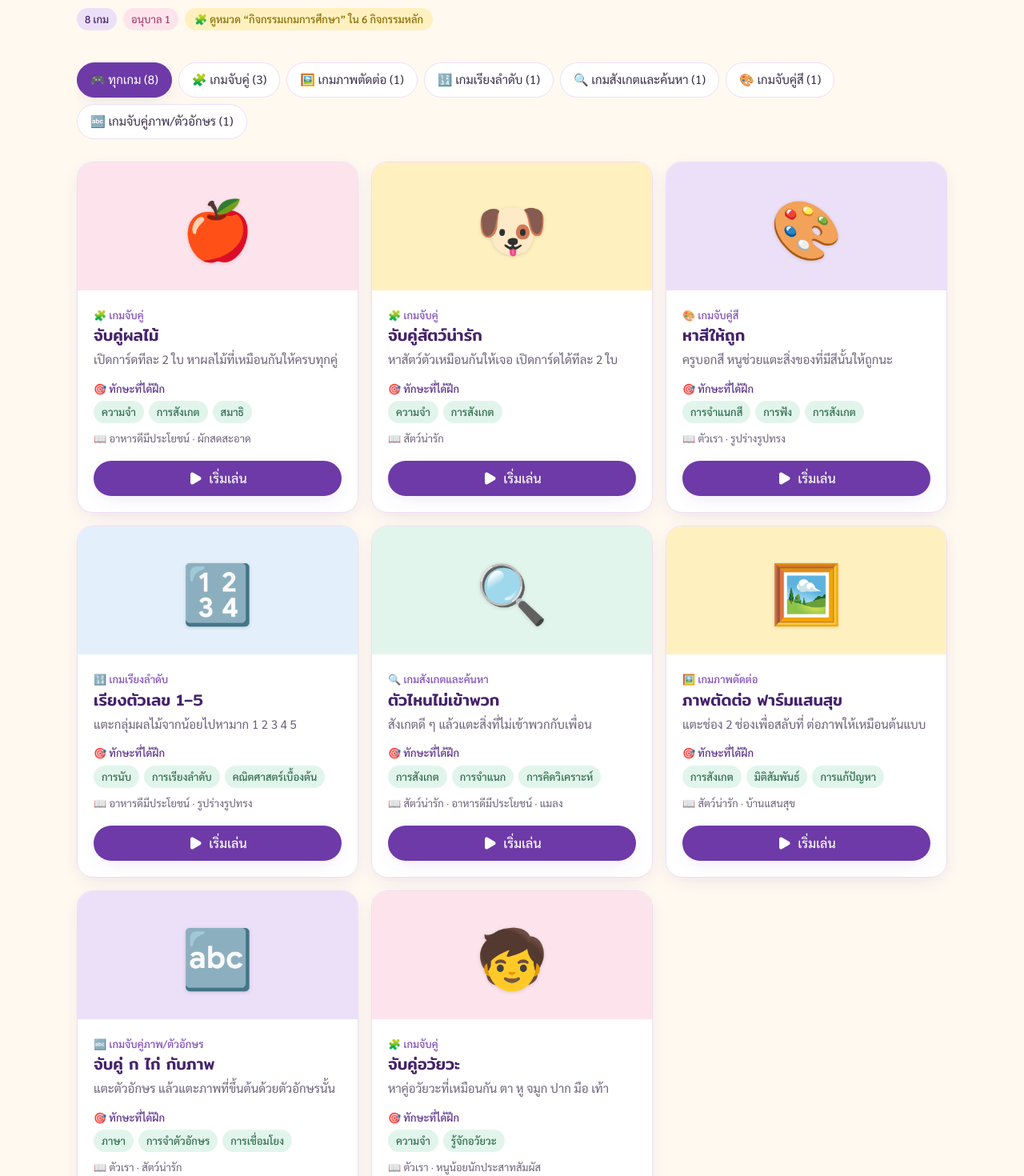
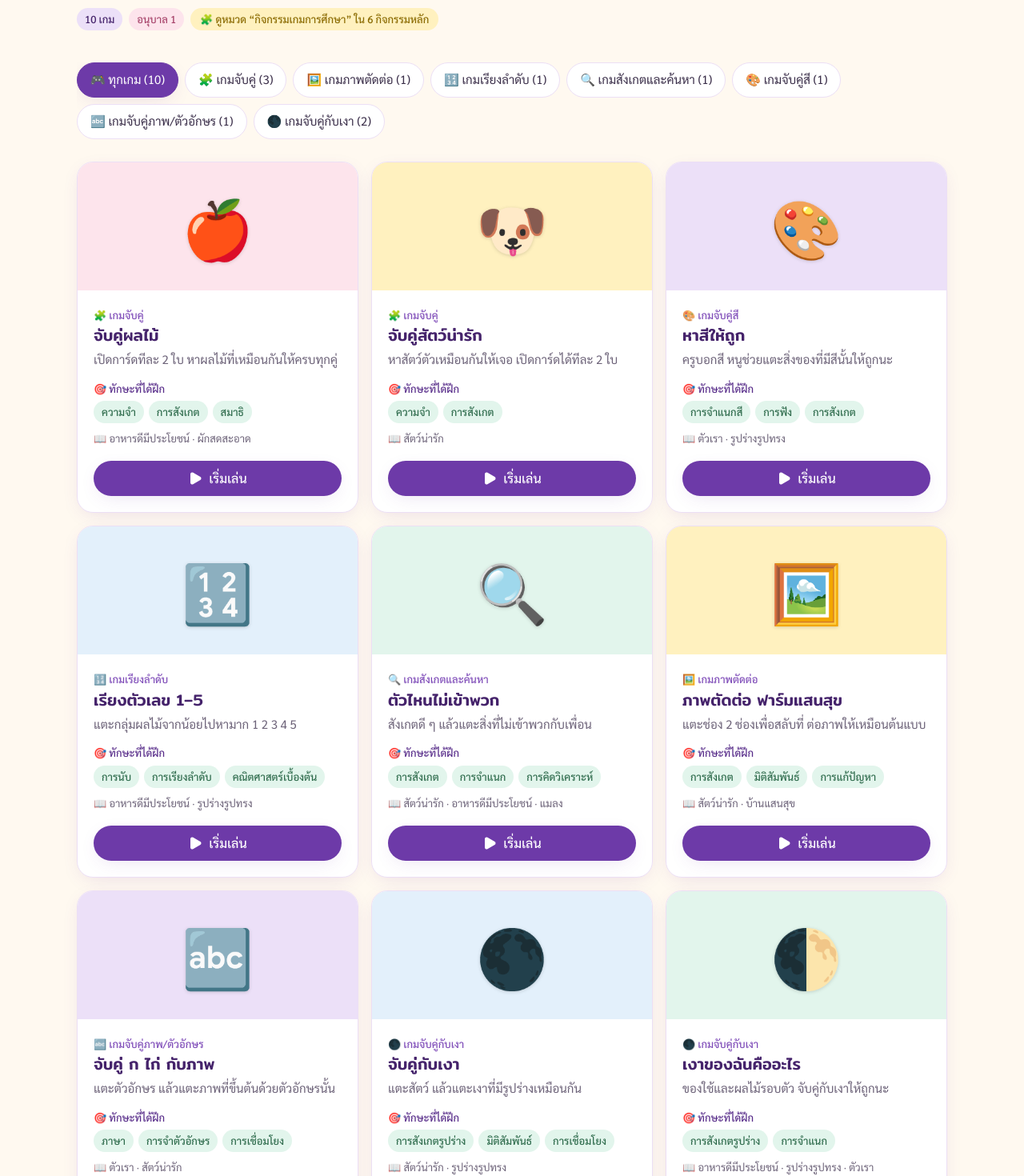
Before and after one commit to wachi9142-cpu/plan-play-learn-fang-front, a Next.js app: page /games in a window 1280 px wide. Shown: the part 200-1670 px from the top of the page at 80% size. Built offline with nearby package versions, Linux system fonts and the light colour scheme.

Commit message:
feat: add shadow match game and corresponding styles

```diff
--- a/src/app/globals.css
+++ b/src/app/globals.css
@@ -135,3 +135,10 @@ img, svg { max-width: 100%; height: auto; }
   75% { transform: translateX(6px); }
 }
 .animate-shake { animation: shake 300ms ease; }
+
+/* เกมจับคู่กับเงา: เปลี่ยน emoji เป็นเงาดำ */
+.emoji-shadow {
+  color: transparent;
+  text-shadow: 0 0 0 #3b2f4a;
+  filter: brightness(0) opacity(0.85);
+}
--- a/src/components/games/GamePlayer.tsx
+++ b/src/components/games/GamePlayer.tsx
@@ -17,5 +17,13 @@ export function GamePlayer({ config }: { config: GameConfig }) {
     case "color-match": return <ColorMatchGame rounds={config.rounds} />;
     case "tile-puzzle": return <TilePuzzleGame scene={config.scene} size={config.size} />;
     case "pair-columns": return <PairColumnsGame pairs={config.pairs} />;
+    case "shadow-match":
+      return (
+        <PairColumnsGame
+          pairs={config.items.map((i) => ({ left: i.emoji, right: i.emoji, label: i.label }))}
+          shadowRight
+          instruction={{ idle: "แตะรูปก่อน แล้วแตะเงาที่เหมือนกัน", picked: (l) => `เลือก ${l} แล้ว → แตะเงาของมัน` }}
+        />
+      );
   }
 }
--- a/src/components/games/engines/PairColumnsGame.tsx
+++ b/src/components/games/engines/PairColumnsGame.tsx
@@ -5,8 +5,15 @@ import { BigTile, GameShell, shuffle } from "@/components/games/GameShell";
 
 type Pair = { left: string; right: string; label: string };
 
-/** 🔤 เกมจับคู่ 2 คอลัมน์ — แตะฝั่งซ้าย (ตัวอักษร) แล้วแตะฝั่งขวา (ภาพ) */
-export function PairColumnsGame({ pairs }: { pairs: Pair[] }) {
+interface Props {
+  pairs: Pair[];
+  /** แสดงฝั่งขวาเป็นเงาดำ (เกมจับคู่กับเงา) */
+  shadowRight?: boolean;
+  instruction?: { idle: string; picked: (left: string) => string };
+}
+
+/** 🔤 เกมจับคู่ 2 คอลัมน์ — แตะฝั่งซ้าย (ตัวอักษร/รูป) แล้วแตะฝั่งขวา (ภาพ/เงา) */
+export function PairColumnsGame({ pairs, shadowRight = false, instruction }: Props) {
   const [lefts, setLefts] = useState<Pair[]>([]);
   const [rights, setRights] = useState<Pair[]>([]);
   const [selLeft, setSelLeft] = useState<string | null>(null);
@@ -35,7 +42,11 @@ export function PairColumnsGame({ pairs }: { pairs: Pair[] }) {
 
   return (
     <GameShell
-      instruction={selLeft ? `เลือก "${selLeft}" แล้ว → แตะภาพที่ขึ้นต้นด้วยตัวนี้` : "แตะตัวอักษรก่อน แล้วแตะภาพที่ตรงกัน"}
+      instruction={
+        selLeft
+          ? (instruction?.picked(selLeft) ?? `เลือก "${selLeft}" แล้ว → แตะภาพที่ขึ้นต้นด้วยตัวนี้`)
+          : (instruction?.idle ?? "แตะตัวอักษรก่อน แล้วแตะภาพที่ตรงกัน")
+      }
       done={done}
       onRestart={restart}
       stats={wrongs === 0 ? "จับคู่ถูกหมดเลย!" : `ผิดไป ${wrongs} ครั้ง`}
@@ -47,8 +58,8 @@ export function PairColumnsGame({ pairs }: { pairs: Pair[] }) {
               key={p.left}
               onClick={() => !matched.has(p.left) && setSelLeft(p.left)}
               state={matched.has(p.left) ? "correct" : selLeft === p.left ? "selected" : "idle"}
-              className="aspect-auto min-h-16 font-display text-3xl sm:min-h-20 sm:text-4xl"
-              ariaLabel={`ตัวอักษร ${p.left}`}
+              className={shadowRight ? "aspect-auto min-h-16 sm:min-h-20" : "aspect-auto min-h-16 font-display text-3xl sm:min-h-20 sm:text-4xl"}
+              ariaLabel={shadowRight ? p.label : `ตัวอักษร ${p.left}`}
             >
               {p.left}
             </BigTile>
@@ -61,9 +72,9 @@ export function PairColumnsGame({ pairs }: { pairs: Pair[] }) {
               onClick={() => tapRight(p)}
               state={matched.has(p.left) ? "correct" : wrongRight === p.left ? "wrong" : selLeft ? "idle" : "disabled"}
               className="aspect-auto min-h-16 sm:min-h-20"
-              ariaLabel={p.label}
+              ariaLabel={shadowRight ? `เงาของ ${p.label}` : p.label}
             >
-              {p.right}
+              {shadowRight && !matched.has(p.left) ? <span className="emoji-shadow">{p.right}</span> : p.right}
             </BigTile>
           ))}
         </div>
--- a/src/data/games.ts
+++ b/src/data/games.ts
@@ -7,6 +7,7 @@ export const GAME_CATEGORIES: Record<GameCategory, { emoji: string; label: strin
   observe: { emoji: "🔍", label: "เกมสังเกตและค้นหา" },
   color: { emoji: "🎨", label: "เกมจับคู่สี" },
   letter: { emoji: "🔤", label: "เกมจับคู่ภาพ/ตัวอักษร" },
+  shadow: { emoji: "🌑", label: "เกมจับคู่กับเงา" },
 };
 
 /**
@@ -156,6 +157,44 @@ export const GAMES: Game[] = [
     },
   },
   {
+    id: "shadow-animals",
+    title: "จับคู่กับเงา",
+    emoji: "🌑",
+    cover: "bg-sky-soft",
+    description: "แตะสัตว์ แล้วแตะเงาที่มีรูปร่างเหมือนกัน",
+    skills: ["การสังเกตรูปร่าง", "มิติสัมพันธ์", "การเชื่อมโยง"],
+    gradeId: "k1",
+    category: "shadow",
+    planIds: ["animals", "shapes"],
+    activityType: "game",
+    config: {
+      engine: "shadow-match",
+      items: [
+        { emoji: "🐘", label: "ช้าง" }, { emoji: "🦒", label: "ยีราฟ" }, { emoji: "🐢", label: "เต่า" },
+        { emoji: "🦋", label: "ผีเสื้อ" }, { emoji: "🐟", label: "ปลา" },
+      ],
+    },
+  },
+  {
+    id: "shadow-things",
+    title: "เงาของฉันคืออะไร",
+    emoji: "🌓",
+    cover: "bg-mint-soft",
+    description: "ของใช้และผลไม้รอบตัว จับคู่กับเงาให้ถูกนะ",
+    skills: ["การสังเกตรูปร่าง", "การจำแนก"],
+    gradeId: "k1",
+    category: "shadow",
+    planIds: ["food", "shapes", "myself"],
+    activityType: "game",
+    config: {
+      engine: "shadow-match",
+      items: [
+        { emoji: "🍌", label: "กล้วย" }, { emoji: "☂️", label: "ร่ม" }, { emoji: "✂️", label: "กรรไกร" },
+        { emoji: "🧸", label: "ตุ๊กตาหมี" }, { emoji: "🚲", label: "จักรยาน" },
+      ],
+    },
+  },
+  {
     id: "body-match",
     title: "จับคู่อวัยวะ",
     emoji: "🧒",
--- a/src/types/game.ts
+++ b/src/types/game.ts
@@ -7,7 +7,8 @@ export type GameCategory =
   | "ordering"    // 🔢 เกมเรียงลำดับ
   | "observe"     // 🔍 เกมสังเกตและค้นหา
   | "color"       // 🎨 เกมจับคู่สี
-  | "letter";     // 🔤 เกมจับคู่ภาพ/ตัวอักษร
+  | "letter"      // 🔤 เกมจับคู่ภาพ/ตัวอักษร
+  | "shadow";     // 🌑 เกมจับคู่กับเงา
 
 /**
  * engine = ตัวเกมที่เขียนไว้แล้ว 1 ครั้ง ใช้ซ้ำได้หลายเกมด้วย config ต่างกัน
@@ -19,7 +20,8 @@ export type GameConfig =
   | { engine: "sort"; rounds: { title: string; items: { emoji: string; value: number; label: string; count?: number }[] }[] }
   | { engine: "color-match"; rounds: { color: string; name: string; items: { emoji: string; color: string }[] }[] }
   | { engine: "tile-puzzle"; scene: string[]; size: 3 }
-  | { engine: "pair-columns"; pairs: { left: string; right: string; label: string }[] };
+  | { engine: "pair-columns"; pairs: { left: string; right: string; label: string }[] }
+  | { engine: "shadow-match"; items: { emoji: string; label: string }[] };
 
 export interface Game {
   id: string;
```
